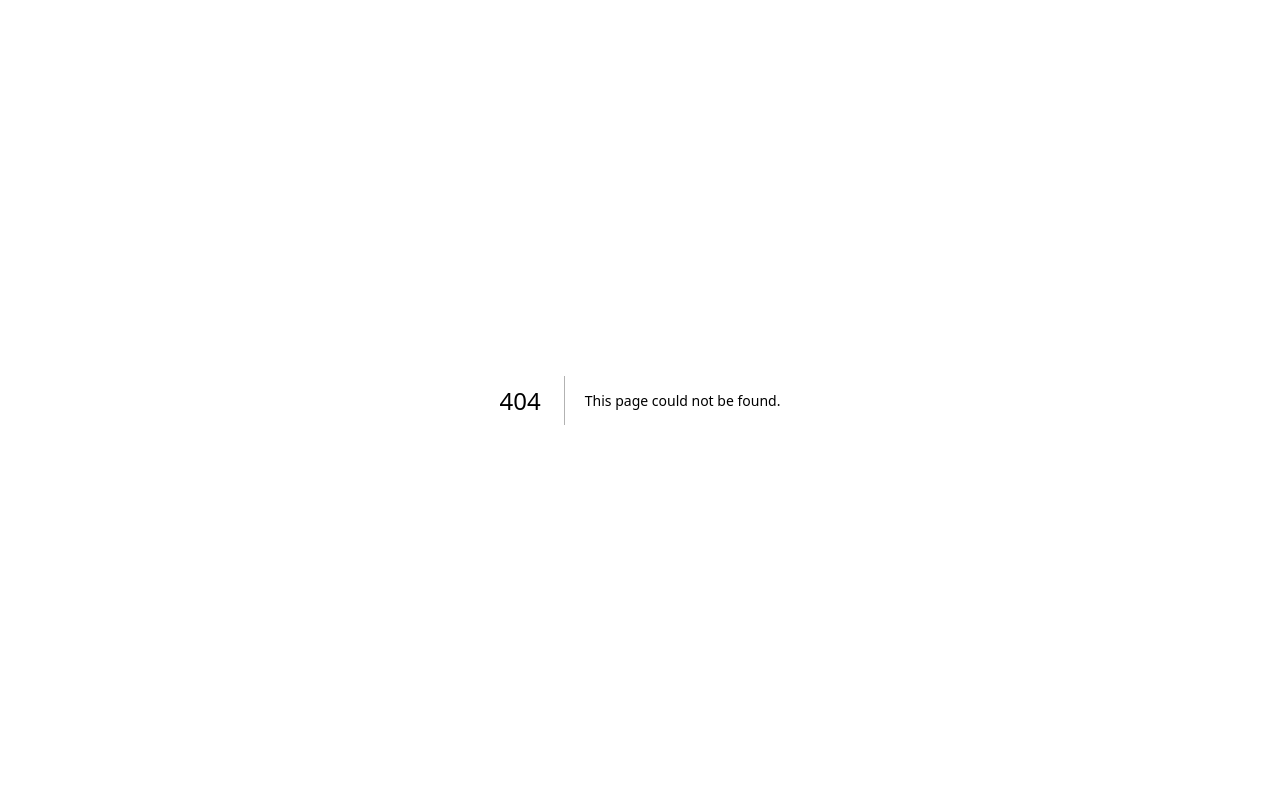
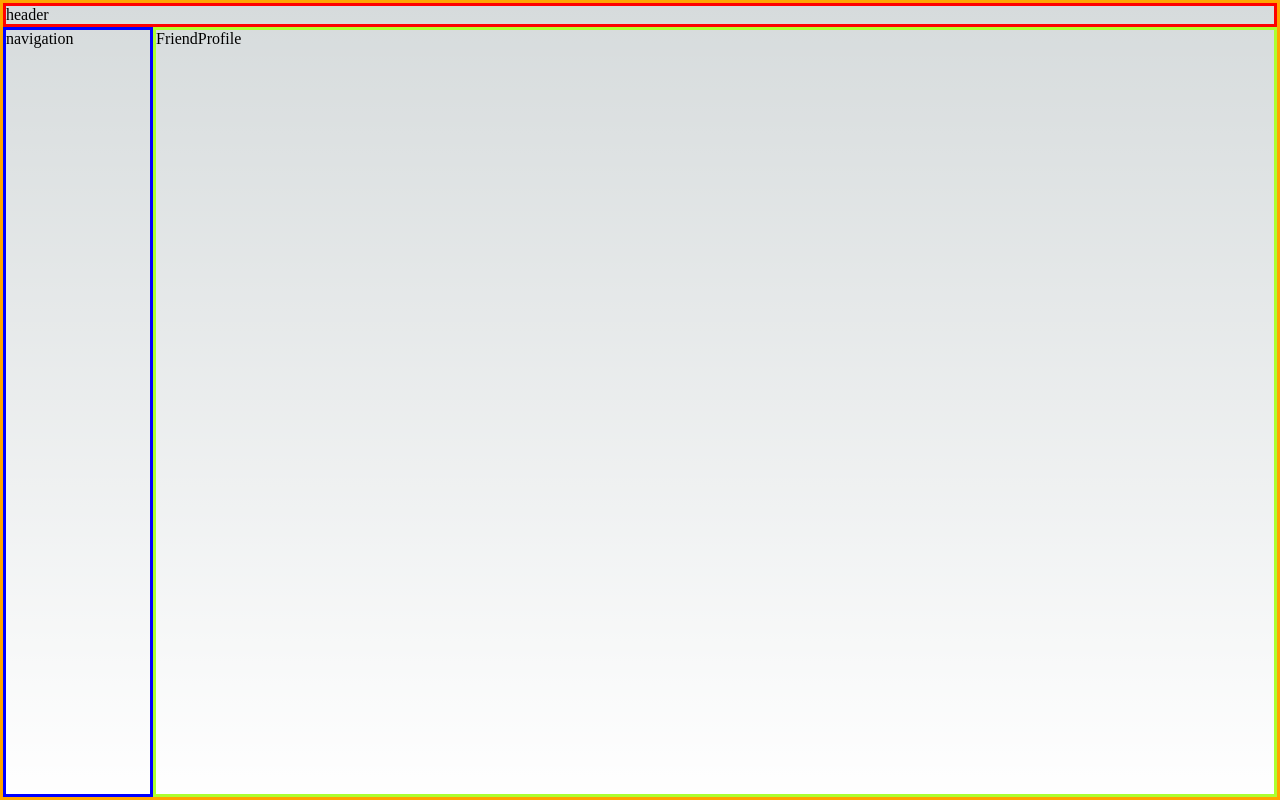
Before and after one commit to prostore-blip/inctagram, a Next.js app in the folder front-next-app/: page /friend-profile in a window 1280 px wide. Before the commit this address had no page. Built offline with nearby package versions, Linux system fonts and the light colour scheme.

Commit message:
IN-5 feat: add new page FriendProfile

```diff
--- /dev/null
+++ b/front-next-app/src/pages/friend-profile/index.tsx
@@ -0,0 +1,13 @@
+import {PageWrapper} from "../../../components/PageWrapper/PageWrapper";
+import {getNavLayout} from "../../../components/Layout/NavLayout/NavLayout";
+
+export function FriendProfile() {
+    return (
+        <PageWrapper>
+            FriendProfile
+        </PageWrapper>
+    )
+}
+
+FriendProfile.getLayout = getNavLayout
+export default FriendProfile
```
